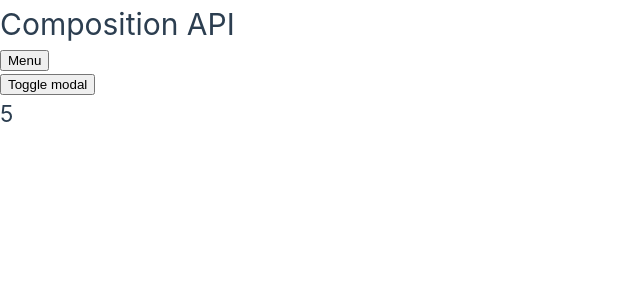
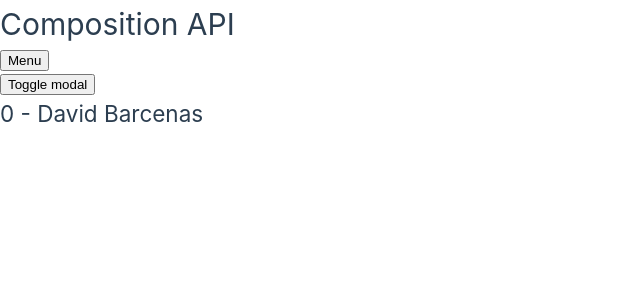
Before and after one commit to DavidBarcenas/vue-my-learning-path, a Vue app in the folder composition-api/: page / in a window 1280 px wide. Shown: the top 300 px of the page, without its empty margins (0-640 px from the left). Built offline with nearby package versions, Linux system fonts and the light colour scheme.

Commit message:
implement composition api watchers and computed

```diff
--- a/composition-api/src/app.vue
+++ b/composition-api/src/app.vue
@@ -2,11 +2,18 @@
   <app-header></app-header>
   <button @click="toggleModal">Toggle modal</button>
   <modal :showModal="show" text="Are you sure?" />
-  <h2>{{ counter }}</h2>
+  <h2>{{ counter }} - {{ fullName }}</h2>
 </template>
 
 <script>
-import { defineAsyncComponent, onMounted, onUnmounted, ref } from "vue";
+import {
+  defineAsyncComponent,
+  onMounted,
+  onUnmounted,
+  ref,
+  watch,
+  computed,
+} from "vue";
 import Modal from "./components/modal.vue";
 
 const AppHeader = defineAsyncComponent(() => import("./components/header.vue"));
@@ -16,21 +23,27 @@ export default {
   setup(props, context) {
     const show = ref(false);
     const counter = ref(0);
+    const firstName = ref("David");
+    const lastName = ref("Barcenas");
 
     onMounted(() => console.log("mounted", context));
     onUnmounted(() => console.log("onUnmounted"));
 
-    setInterval(() => counter.value++, 1000);
+    // setInterval(() => counter.value++, 1000);
+
+    watch(counter, (curr, prev) => {
+      console.log(curr, prev);
+    });
+
+    const fullName = computed(() => {
+      return `${firstName.value} ${lastName.value}`;
+    });
 
     return {
       show,
       counter,
+      fullName,
     };
-  },
-  methods: {
-    toggleModal() {
-      this.show = !this.show;
-    },
   },
 };
 </script>
```
